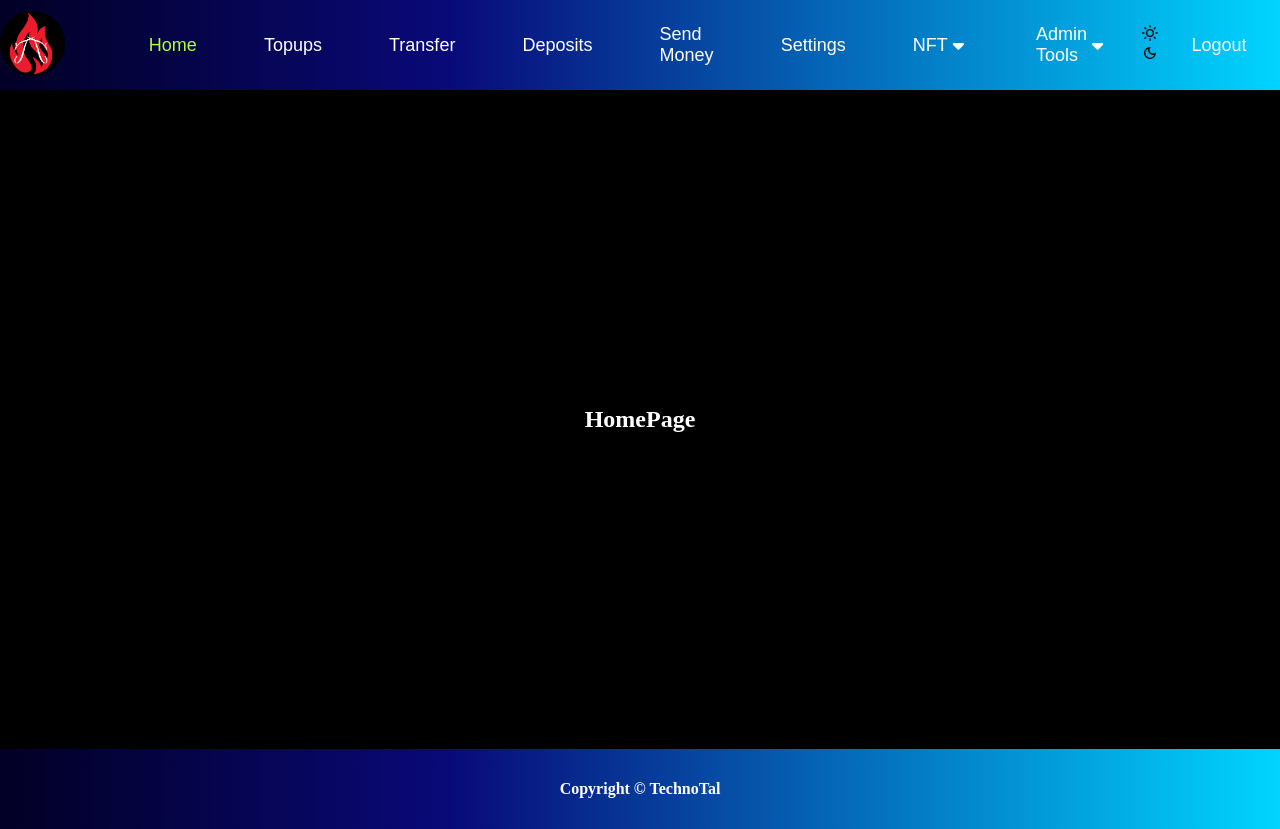
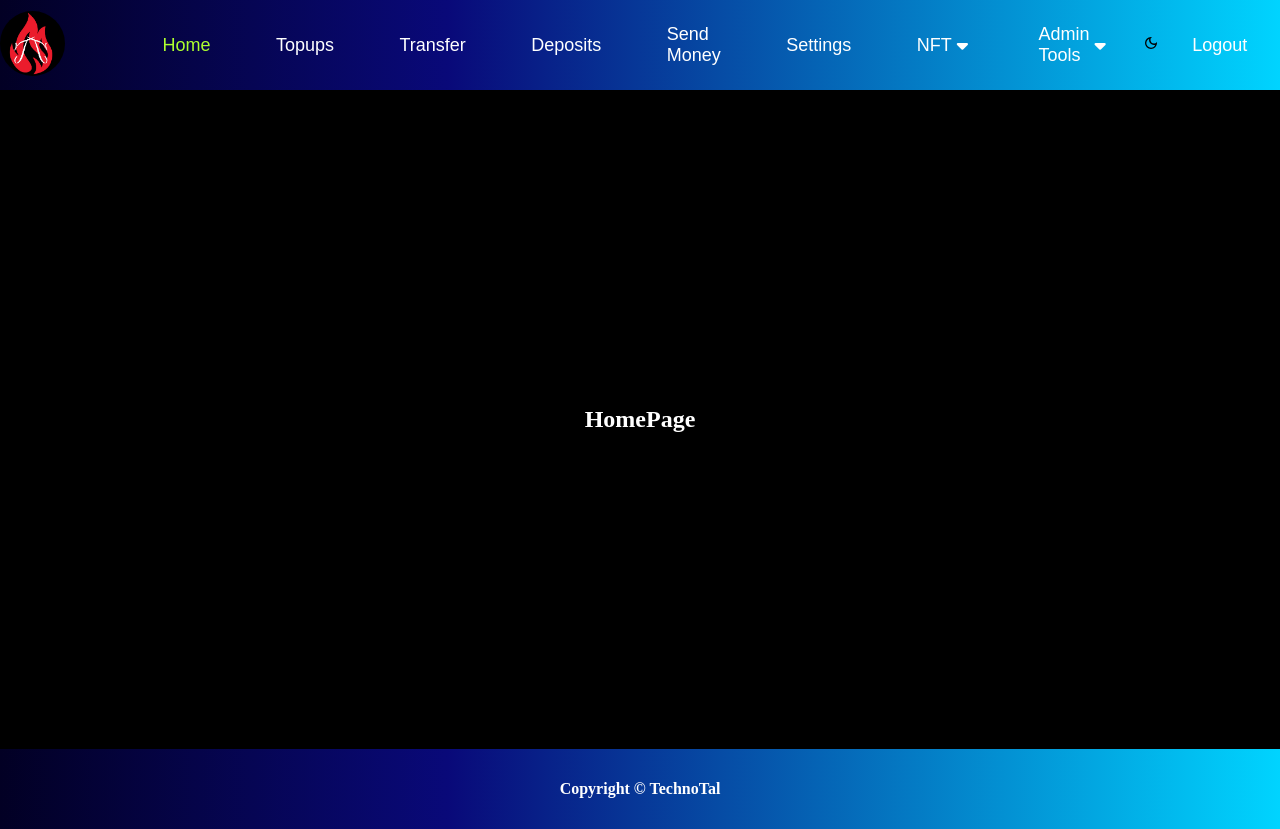
Before and after one commit to MickaelLepicier/TechnoCoin-Wallet, a React (Create React App) app in the folder client/myapp/: page / in a window 1280 px wide. Built offline with nearby package versions, Linux system fonts and the light colour scheme.

Commit message:
dark mode icon

```diff
--- a/client/myapp/src/App.css
+++ b/client/myapp/src/App.css
@@ -2,8 +2,8 @@
   margin: 0;
   padding: 0;
   /* box-sizing: border-box; */
-  /* background-color: black;
-  color: white; */
+   /* background-color: black; */
+  /* color: white; */
 }
 
 body{
--- a/client/myapp/src/components/navBar/NavBar.scss
+++ b/client/myapp/src/components/navBar/NavBar.scss
@@ -74,6 +74,10 @@ display: flex;
       color: black;
     }
 
+    .darkModeOn{
+      background-color: aliceblue;
+    }
+
     @media screen and (max-width: 1200px ){
 
       ul{
@@ -132,3 +136,22 @@ display: flex;
       }
     }
   }
+
+
+
+
+
+/*
+
+body {
+  background-color: #dadada;
+  color: #1f2023;
+}
+@media (prefers-color-scheme: dark) {
+  body {
+    background-color: #1f2023;
+    color: #dadada;
+  }
+}
+
+*/
--- a/client/myapp/src/components/navBar/navBar.js
+++ b/client/myapp/src/components/navBar/navBar.js
@@ -42,6 +42,12 @@ export function NavBar() {
   const [showNFTMenu, setShowNFTMenu] = useState(false);
   const [adminToolsMenu, setShowAdminToolsMenu] = useState(false);
 
+  const [darkModeOn, setDarkModeOn] = useState(false);
+
+  const darkModeClick = () => {
+    setDarkModeOn(!darkModeOn);
+  };
+
   const classNameFunc = (str) => {
     return `link ${activeLink === str ? "active" : ""}`;
   };
@@ -74,6 +80,10 @@ export function NavBar() {
   const actionClick = (path) => {
     setActiveLink(path);
     navigate(path);
+  };
+
+  const darkLightMode = () => {
+    return darkModeOn ? <FiSun /> : <MdOutlineDarkMode />;
   };
 
   return (
@@ -152,9 +162,10 @@ export function NavBar() {
             </div>
           </div>
         </li>
-        <div>
-          <FiSun />
-          <MdOutlineDarkMode />
+        <div className={darkModeOn ? "darkModeOn" : ""} onClick={darkModeClick}>
+          {darkLightMode()}
+          {/* <FiSun />
+          <MdOutlineDarkMode /> */}
         </div>
         <li>
           {" "}
```
